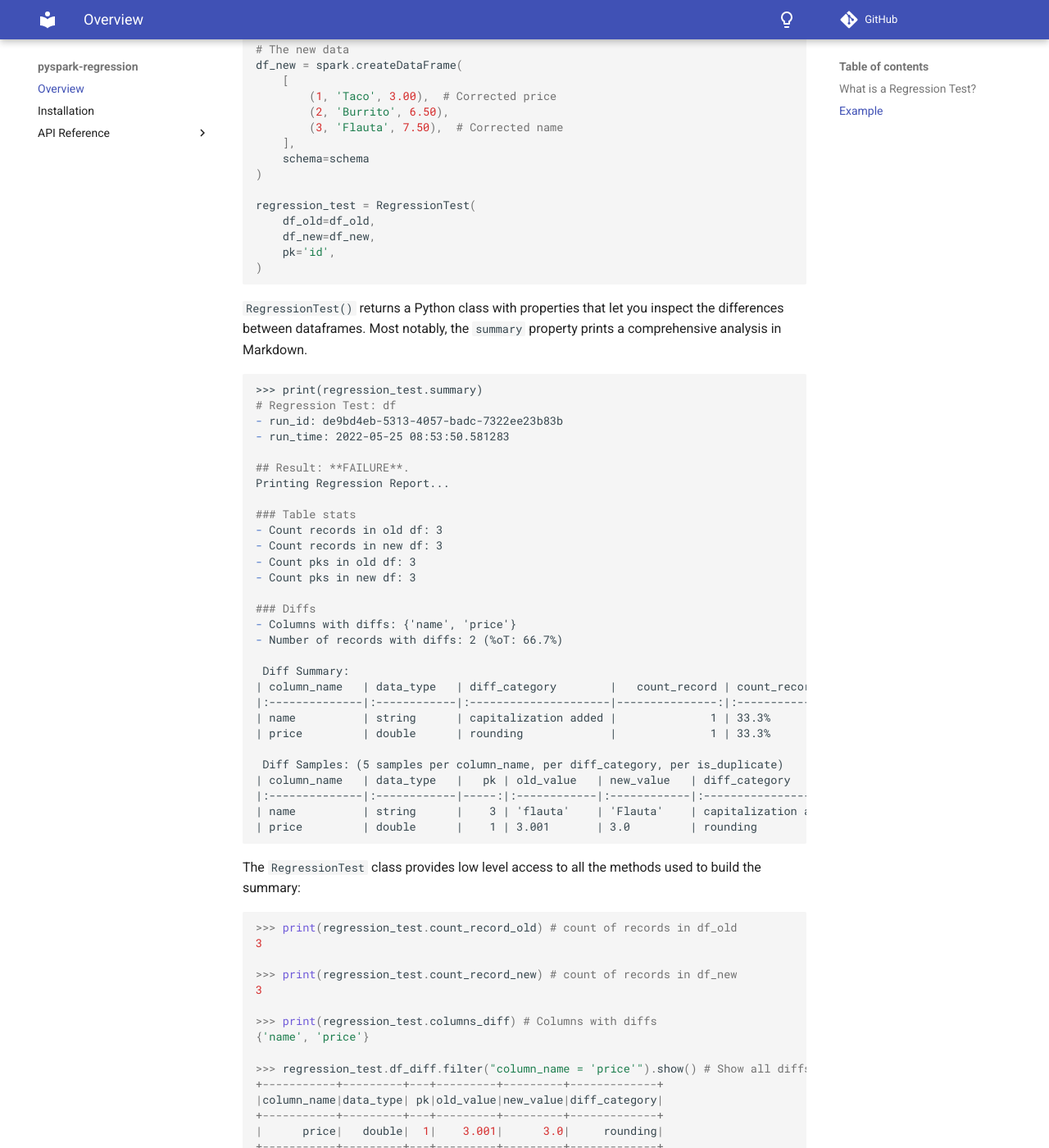
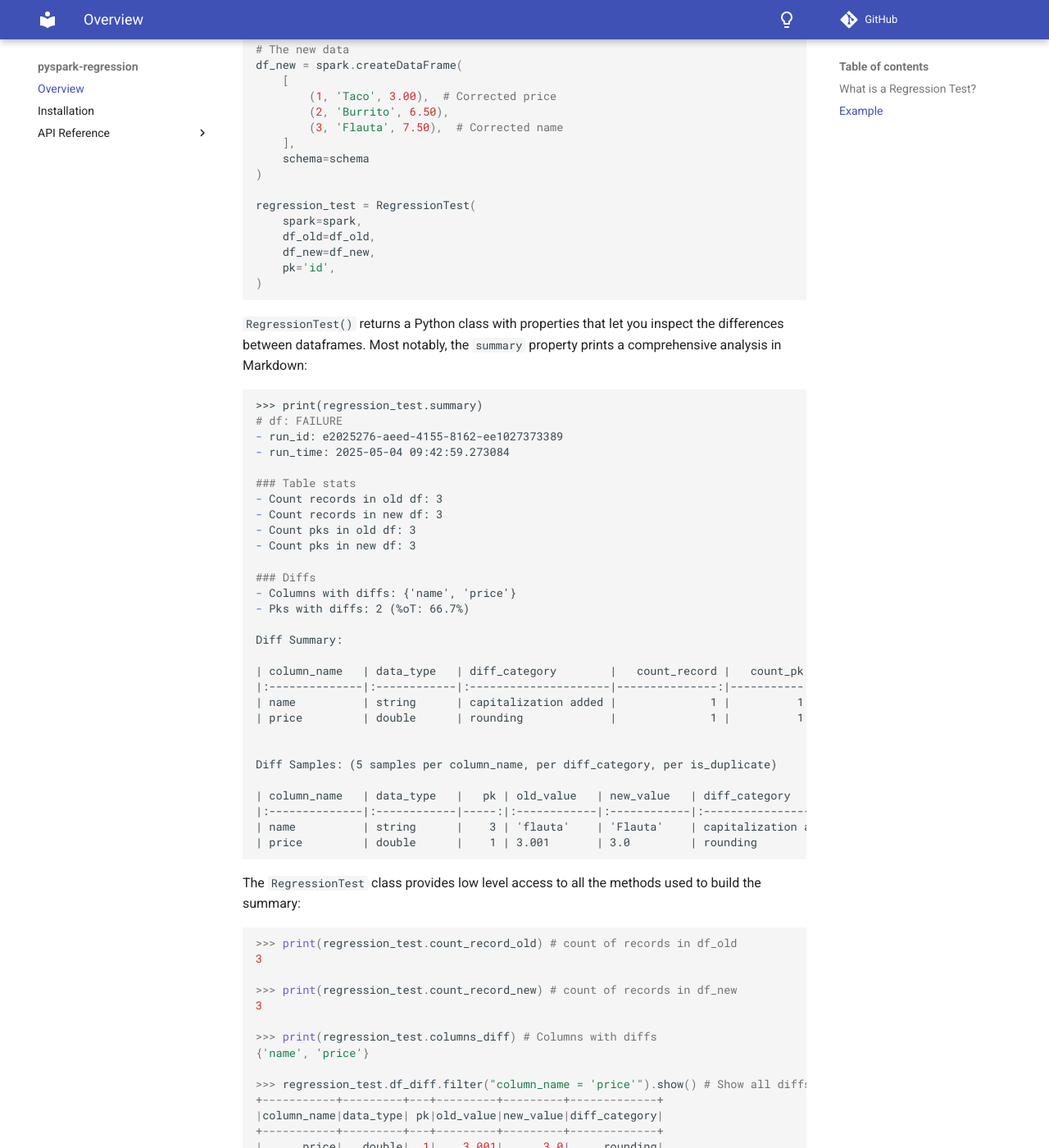
Before and after one commit to forrest-bajbek/pyspark-regression, an MkDocs documentation site: the page built from docs/index.md, in a window 1280 px wide and 1400 px high, scrolled down 1781 px. Shown: the whole window at 82% size. Built offline with MkDocs 1.6.1 and Material for MkDocs 9.7.7, drawn with Linux system fonts in a browser that asks for light colours; comment, search, counter and statistics services are not loaded; some of the changed text lies outside the part shown.

Commit message:
Updates to docs

````diff
--- a/docs/index.md
+++ b/docs/index.md
@@ -69,6 +69,7 @@ df_new = spark.createDataFrame(
 )
 
 regression_test = RegressionTest(
+    spark=spark,
     df_old=df_old,
     df_new=df_new,
     pk='id',
@@ -76,15 +77,12 @@ regression_test = RegressionTest(
 ```
 
 
-`RegressionTest()` returns a Python class with properties that let you inspect the differences between dataframes. Most notably, the `summary` property prints a comprehensive analysis in Markdown.
+`RegressionTest()` returns a Python class with properties that let you inspect the differences between dataframes. Most notably, the `summary` property prints a comprehensive analysis in Markdown:
 ```markdown
 >>> print(regression_test.summary)
-# Regression Test: df
-- run_id: de9bd4eb-5313-4057-badc-7322ee23b83b
-- run_time: 2022-05-25 08:53:50.581283
-
-## Result: **FAILURE**.
-Printing Regression Report...
+# df: FAILURE
+- run_id: e2025276-aeed-4155-8162-ee1027373389
+- run_time: 2025-05-04 09:42:59.273084
 
 ### Table stats
 - Count records in old df: 3
@@ -94,15 +92,18 @@ Printing Regression Report...
 
 ### Diffs
 - Columns with diffs: {'name', 'price'}
-- Number of records with diffs: 2 (%oT: 66.7%)
+- Pks with diffs: 2 (%oT: 66.7%)
 
- Diff Summary:
-| column_name   | data_type   | diff_category        |   count_record | count_record_%oT   |
-|:--------------|:------------|:---------------------|---------------:|:-------------------|
-| name          | string      | capitalization added |              1 | 33.3%              |
-| price         | double      | rounding             |              1 | 33.3%              |
+Diff Summary:
 
- Diff Samples: (5 samples per column_name, per diff_category, per is_duplicate)
+| column_name   | data_type   | diff_category        |   count_record |   count_pk | count_pk_%oT   |
+|:--------------|:------------|:---------------------|---------------:|-----------:|:---------------|
+| name          | string      | capitalization added |              1 |          1 | 33.3%          |
+| price         | double      | rounding             |              1 |          1 | 33.3%          |
+
+
+Diff Samples: (5 samples per column_name, per diff_category, per is_duplicate)
+
 | column_name   | data_type   |   pk | old_value   | new_value   | diff_category        |
 |:--------------|:------------|-----:|:------------|:------------|:---------------------|
 | name          | string      |    3 | 'flauta'    | 'Flauta'    | capitalization added |
@@ -127,9 +128,3 @@ The `RegressionTest` class provides low level access to all the methods used to
 |      price|   double|  1|    3.001|      3.0|     rounding|
 +-----------+---------+---+---------+---------+-------------+
 ```
-
-This example is accessable from the module:
-```python
-from pyspark_regression.example import regression_test
-print(regression_test.summary)
-```
````
Also changed, not shown: docs/api_reference/RegressionTest.md (+14 -15 lines), docs/installation.md (+2 -9 lines), pyproject.toml (+2 -5 lines), 3 other files.
